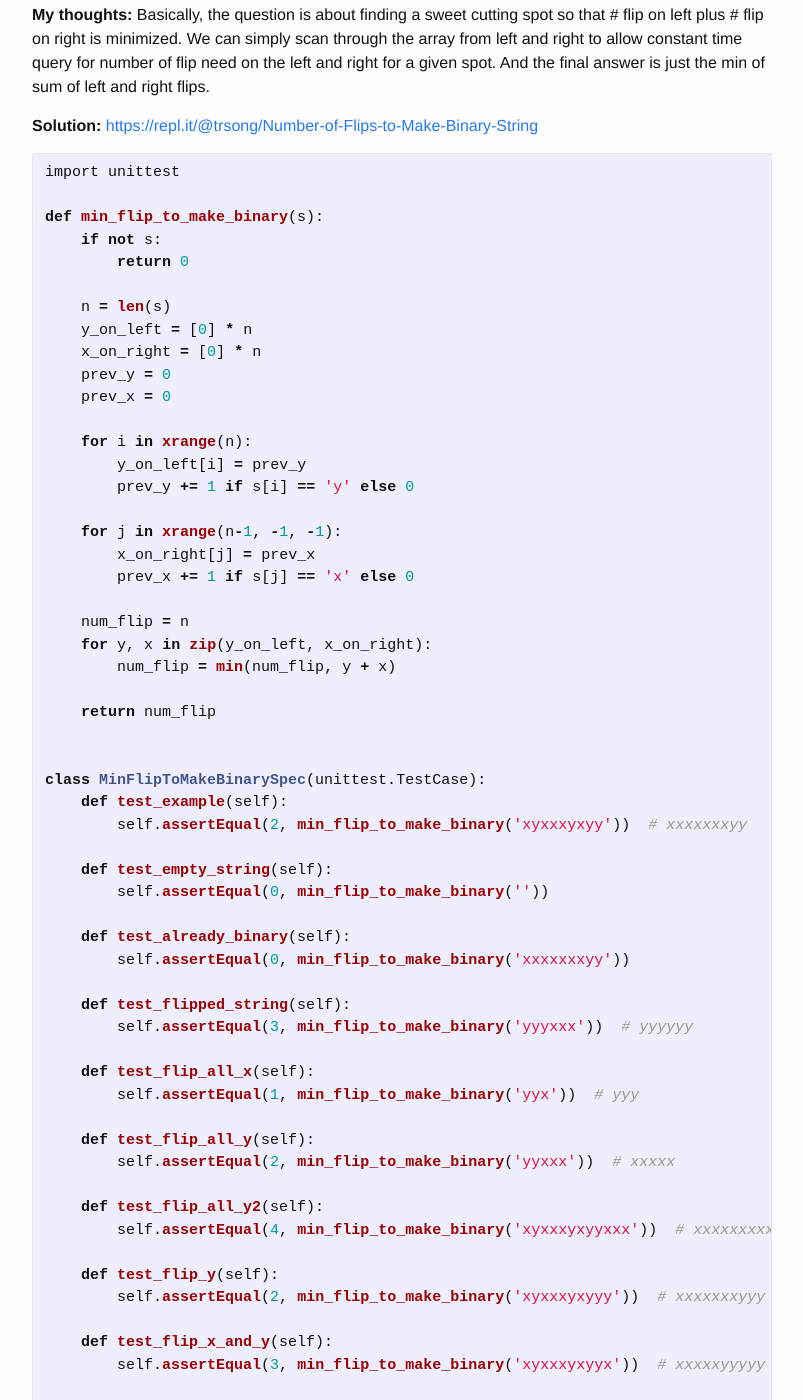
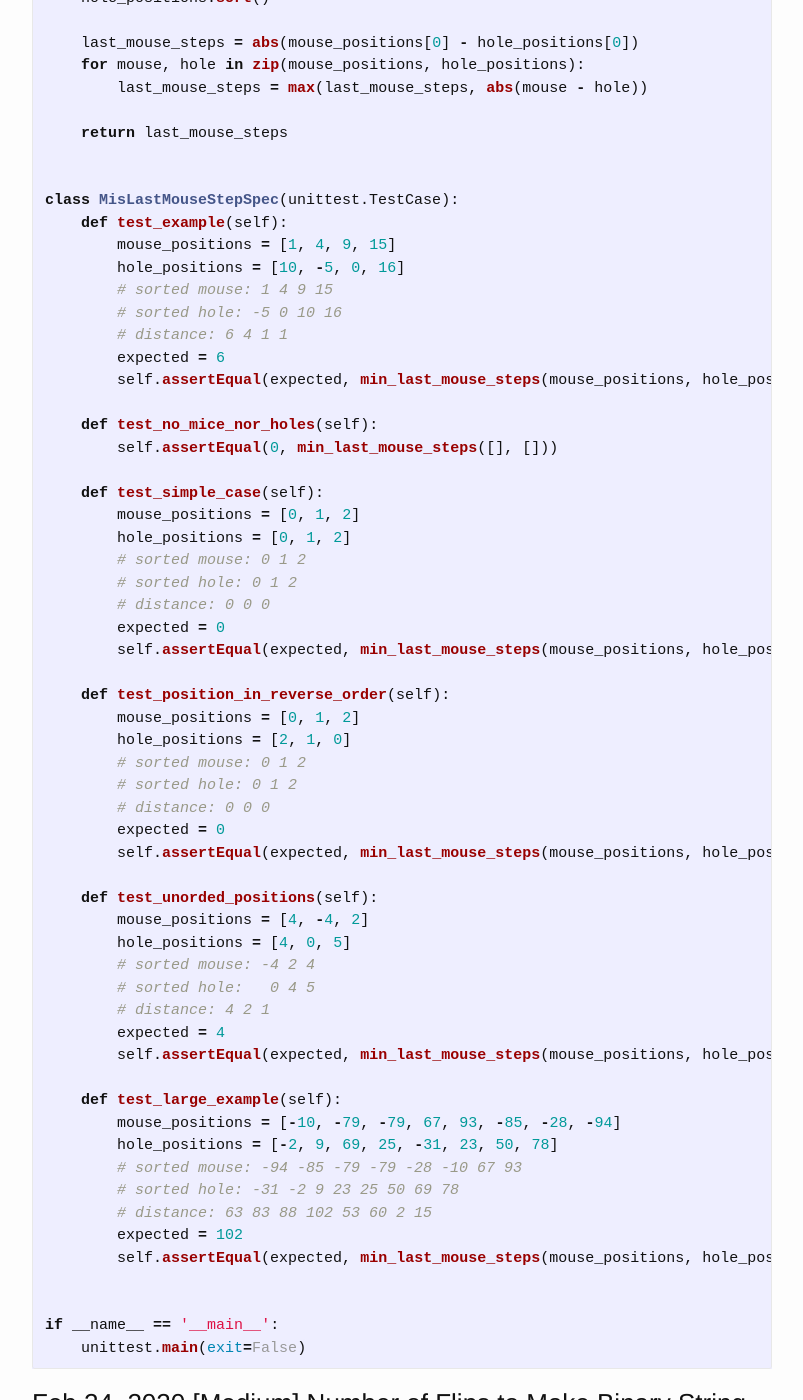
Before and after one commit to trsong/trsong.github.io, a Jekyll site: the page built from _posts/2020-02-01-DailyQuestionsFeb.md, in a window 1280 px wide and 1400 px high, scrolled down 1635 px. Shown: the whole window, without its empty margins (238-1041 px from the left). Built offline with Jekyll 4.4.1, drawn with Linux system fonts in a browser that asks for light colours; some of the changed text lies outside the part shown.

Commit message:
Add Solution to Feb 25 Question

````diff
--- a/_posts/2020-02-01-DailyQuestionsFeb.md
+++ b/_posts/2020-02-01-DailyQuestionsFeb.md
@@ -26,6 +26,78 @@ categories: Python/Java
 >
 > For example, suppose the mice are positioned at `[1, 4, 9, 15]`, and the holes are located at `[10, -5, 0, 16]`. In this case, the best pairing would require us to send the mouse at 1 to the hole at -5, so our function should return 6.
 
+
+**Greedy Solution:** [https://repl.it/@trsong/Mouse-Holes](https://repl.it/@trsong/Mouse-Holes)
+```py
+import unittest
+
+def min_last_mouse_steps(mouse_positions, hole_positions):
+    if not mouse_positions or not hole_positions:
+        return 0
+
+    mouse_positions.sort()
+    hole_positions.sort()
+
+    last_mouse_steps = abs(mouse_positions[0] - hole_positions[0])
+    for mouse, hole in zip(mouse_positions, hole_positions):
+        last_mouse_steps = max(last_mouse_steps, abs(mouse - hole))
+
+    return last_mouse_steps
+
+
+class MisLastMouseStepSpec(unittest.TestCase):
+    def test_example(self):
+        mouse_positions = [1, 4, 9, 15]
+        hole_positions = [10, -5, 0, 16]
+        # sorted mouse: 1 4 9 15
+        # sorted hole: -5 0 10 16
+        # distance: 6 4 1 1
+        expected = 6
+        self.assertEqual(expected, min_last_mouse_steps(mouse_positions, hole_positions))
+
+    def test_no_mice_nor_holes(self):
+        self.assertEqual(0, min_last_mouse_steps([], []))
+
+    def test_simple_case(self):
+        mouse_positions = [0, 1, 2]
+        hole_positions = [0, 1, 2]
+        # sorted mouse: 0 1 2
+        # sorted hole: 0 1 2
+        # distance: 0 0 0
+        expected = 0
+        self.assertEqual(expected, min_last_mouse_steps(mouse_positions, hole_positions))
+
+    def test_position_in_reverse_order(self):
+        mouse_positions = [0, 1, 2]
+        hole_positions = [2, 1, 0]
+        # sorted mouse: 0 1 2
+        # sorted hole: 0 1 2
+        # distance: 0 0 0
+        expected = 0
+        self.assertEqual(expected, min_last_mouse_steps(mouse_positions, hole_positions))
+
+    def test_unorded_positions(self):
+        mouse_positions = [4, -4, 2]
+        hole_positions = [4, 0, 5]
+        # sorted mouse: -4 2 4
+        # sorted hole:   0 4 5
+        # distance: 4 2 1
+        expected = 4
+        self.assertEqual(expected, min_last_mouse_steps(mouse_positions, hole_positions))
+
+    def test_large_example(self):
+        mouse_positions = [-10, -79, -79, 67, 93, -85, -28, -94]
+        hole_positions = [-2, 9, 69, 25, -31, 23, 50, 78]
+        # sorted mouse: -94 -85 -79 -79 -28 -10 67 93
+        # sorted hole: -31 -2 9 23 25 50 69 78
+        # distance: 63 83 88 102 53 60 2 15
+        expected = 102
+        self.assertEqual(expected, min_last_mouse_steps(mouse_positions, hole_positions))
+
+
+if __name__ == '__main__':
+    unittest.main(exit=False)
+```
 
 ### Feb 24, 2020 [Medium] Number of Flips to Make Binary String
 ---
````
